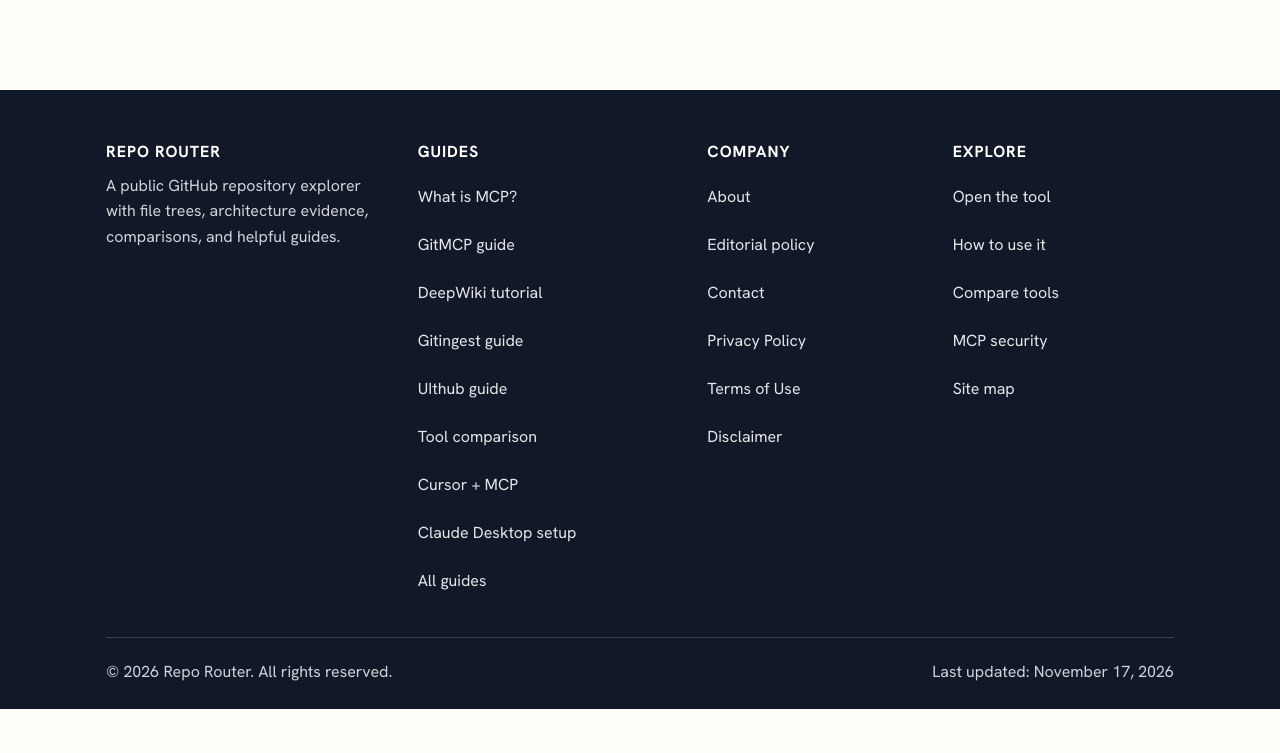
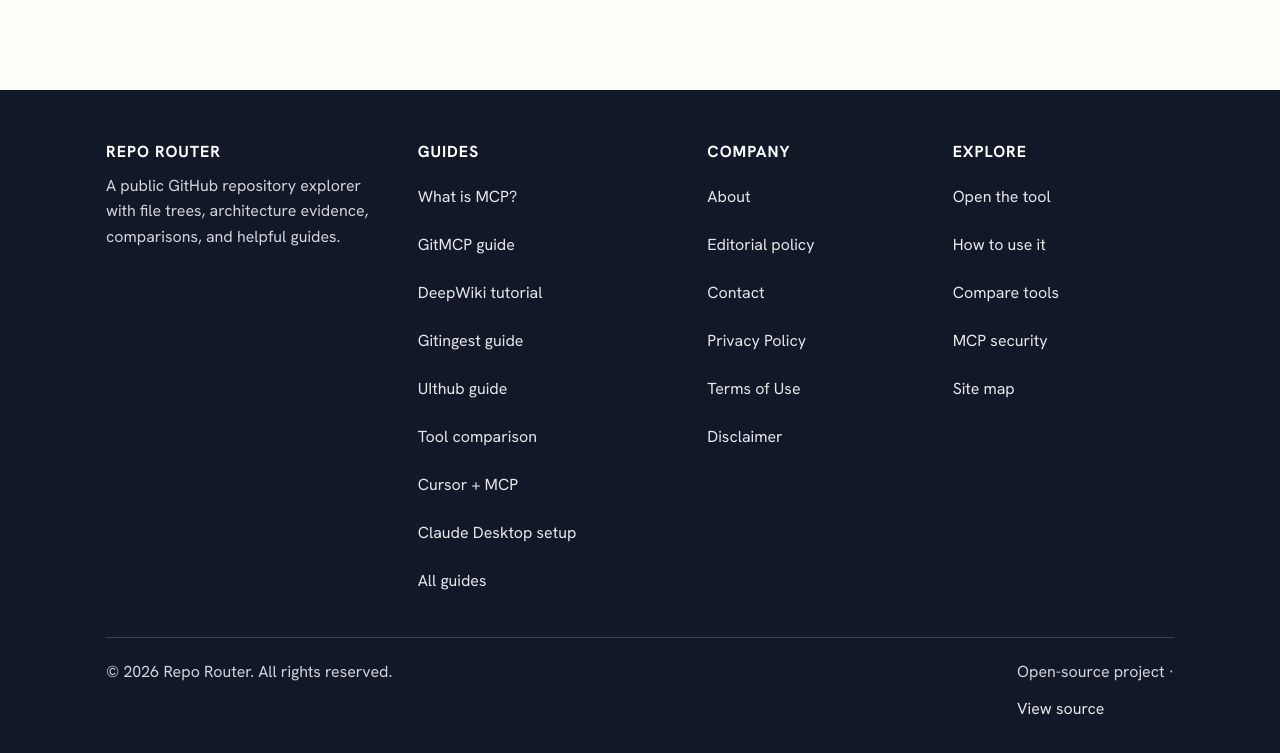
Before and after one commit to rahul300rkv/Reporouter, a website: page guides/github-repo-documentation/index.html in a window 1280 px wide. Shown: the part 2948-3701 px from the top of the page. Before the commit the page ends 3657 px from the top, so only its background shows below. Drawn offline with Linux system fonts and the light colour scheme.

Commit message:
docs: replace stale footer date with public source link

```diff
--- a/guides/github-repo-documentation/index.html
+++ b/guides/github-repo-documentation/index.html
@@ -133,7 +133,7 @@
     </div>
     <div class="footer-bottom">
       <span>&copy; 2026 Repo Router. All rights reserved.</span>
-      <span>Last updated: November 17, 2026</span>
+      <span>Open-source project · <a href="https://github.com/rahul300rkv/Reporouter" target="_blank" rel="noopener noreferrer">View source</a></span>
     </div>
   </div>
 </footer>
```
